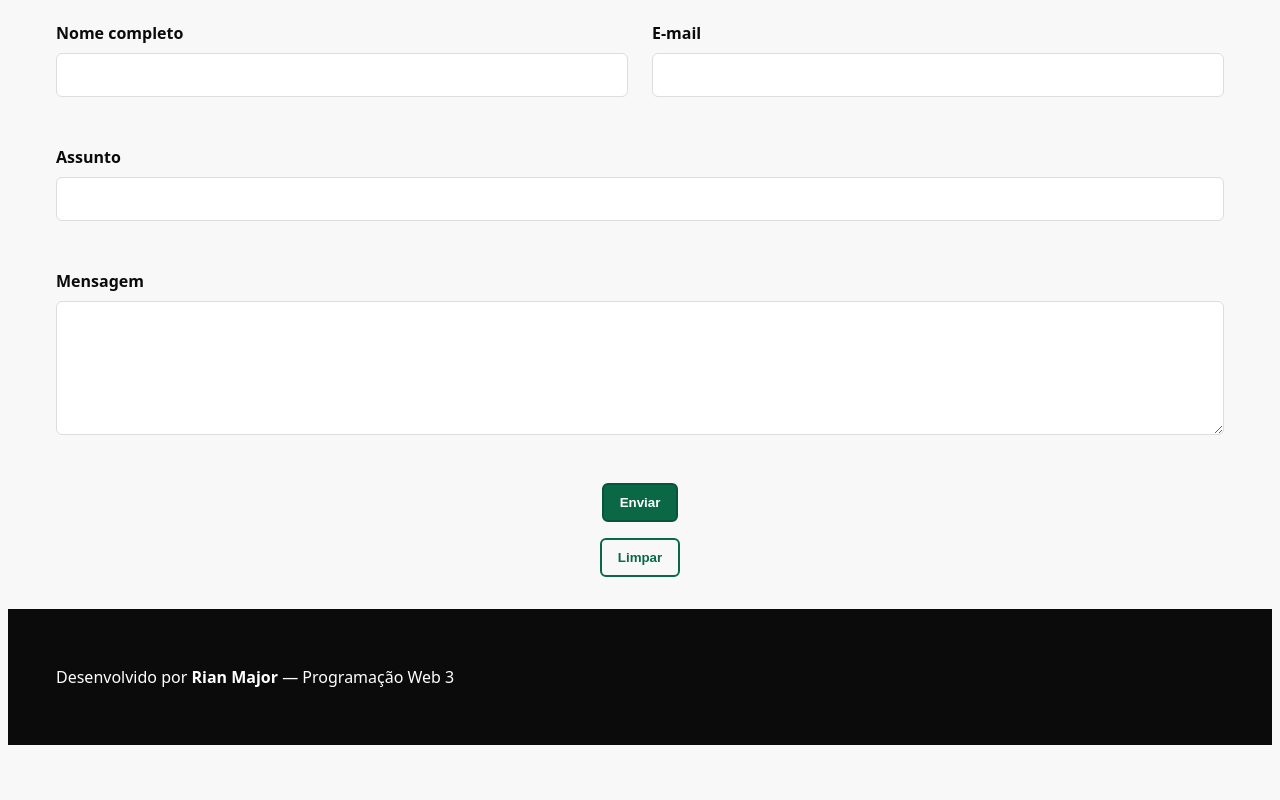
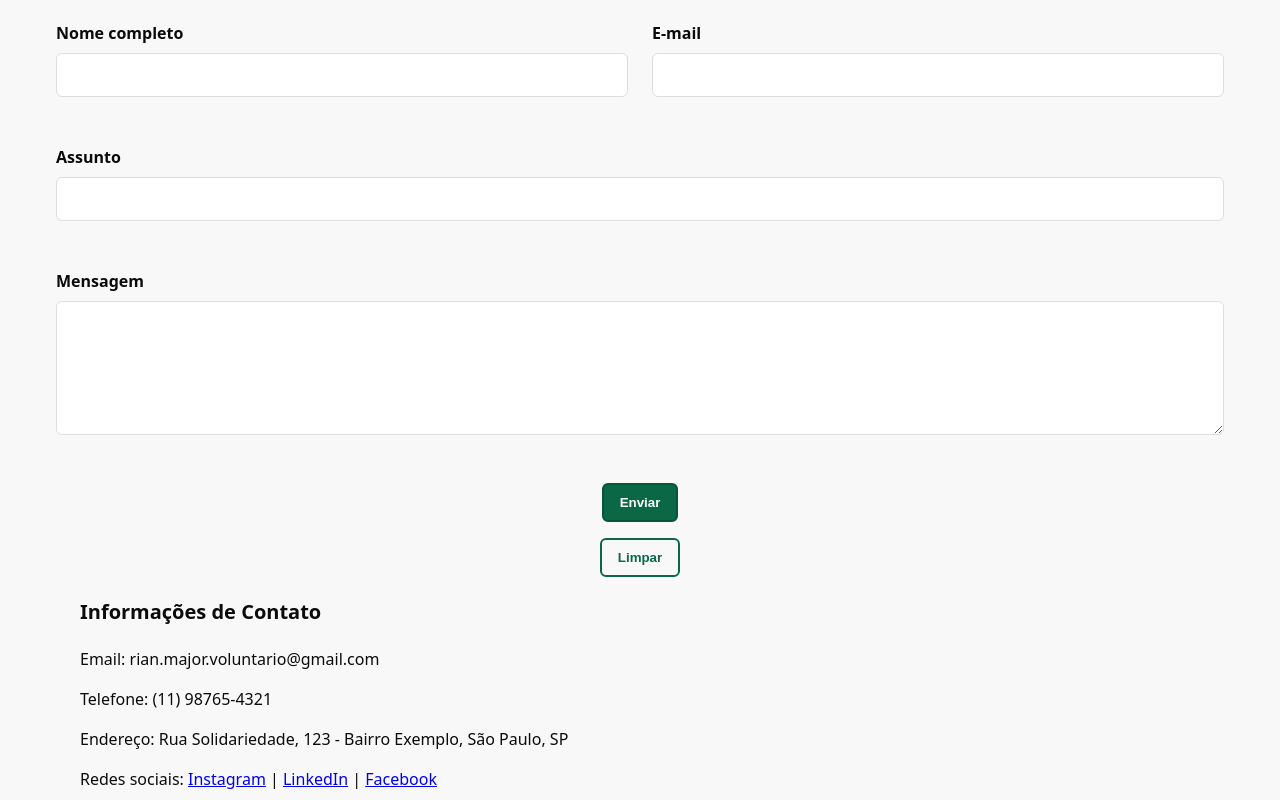
Before and after one commit to rianmajor/auladeprogramacaoweb3, a plain HTML site: page contato.html in a window 1280 px wide. Shown: the part 152-952 px from the top of the page. Before the commit the page ends 897 px from the top, so only its background shows below. Drawn offline with Linux system fonts and the light colour scheme.

Commit message:
Atualização das páginas index e contato + adição das imagens voluntariado1 e voluntariado2

```diff
--- a/contato.html
+++ b/contato.html
@@ -14,7 +14,9 @@
 
   <header class="site-header" role="banner">
     <div class="container header-grid">
-      <div class="brand"><a href="index.html" aria-label="Voltar para a página inicial"><h1>Voluntariado</h1></a></div>
+      <div class="brand">
+        <a href="index.html" aria-label="Voltar para a página inicial"><h1>Voluntariado</h1></a>
+      </div>
       <nav class="nav" aria-label="Principal">
         <button id="btn-hamburger-4" class="hamburger" aria-expanded="false" aria-controls="menu-principal" aria-label="Abrir menu">
           <span class="bar"></span><span class="bar"></span><span class="bar"></span>
@@ -65,11 +67,24 @@
         <button type="reset" class="btn btn-outline">Limpar</button>
       </div>
     </form>
+
+    <!-- Informações de contato -->
+    <section class="container contact-info">
+      <h3>Informações de Contato</h3>
+      <p>Email: rian.major.voluntario@gmail.com</p>
+      <p>Telefone: (11) 98765-4321</p>
+      <p>Endereço: Rua Solidariedade, 123 - Bairro Exemplo, São Paulo, SP</p>
+      <p>Redes sociais:
+        <a href="#">Instagram</a> |
+        <a href="#">LinkedIn</a> |
+        <a href="#">Facebook</a>
+      </p>
+    </section>
   </main>
 
   <footer class="site-footer" role="contentinfo">
     <div class="container footer-grid">
-      <p>Desenvolvido por <strong>Rian Major</strong> — Programação Web 3</p>
+      <p>Desenvolvido por <strong>Rian Major</strong> — Atividade 2</p>
     </div>
   </footer>
 
```
Also changed, not shown: index.html (+1 -1 lines), assets/img/voluntariado1.jpg (added), assets/img/voluntariado2.jpg (added).
